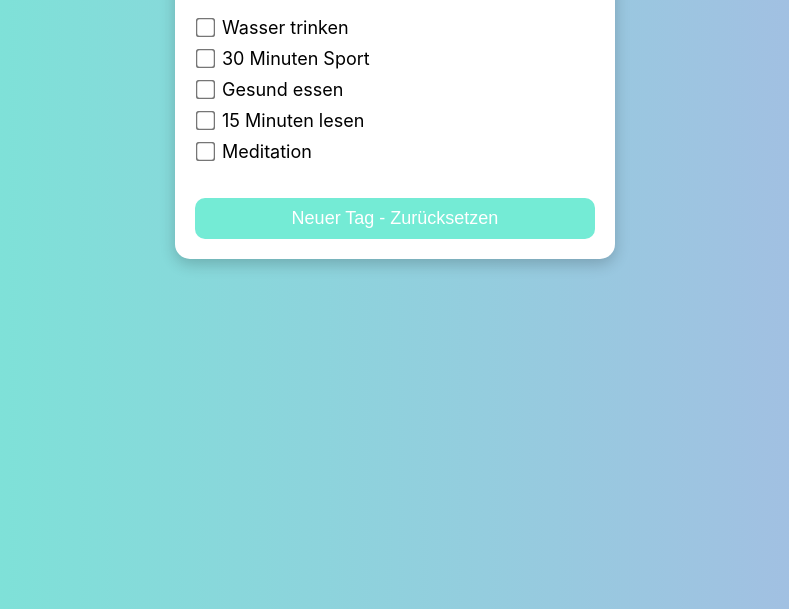
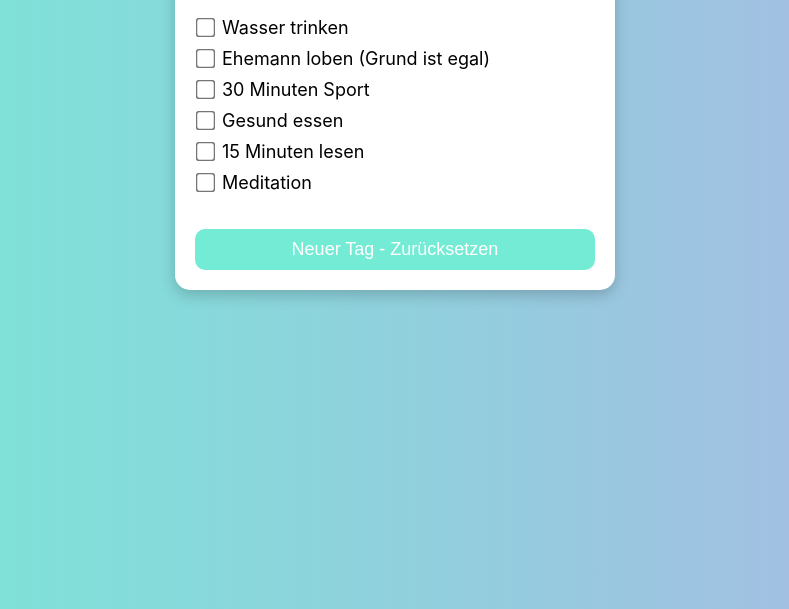
Before and after one commit to steuerkaba/ToDo, a plain HTML site: page index.html in a window 1280 px wide. Shown: the part 191-800 px from the top of the page, without its empty margins (245-1034 px from the left). Drawn offline with Linux system fonts and the light colour scheme.

Commit message:
Update index.html

```diff
--- a/index.html
+++ b/index.html
@@ -21,6 +21,7 @@
 
         <ul id="todo-list">
             <li><input type="checkbox" data-task="wasser"> Wasser trinken</li>
+            <li><input type="checkbox" data-task="sport"> Ehemann loben (Grund ist egal)</li>
             <li><input type="checkbox" data-task="sport"> 30 Minuten Sport</li>
             <li><input type="checkbox" data-task="essen"> Gesund essen</li>
             <li><input type="checkbox" data-task="lesen"> 15 Minuten lesen</li>
```
